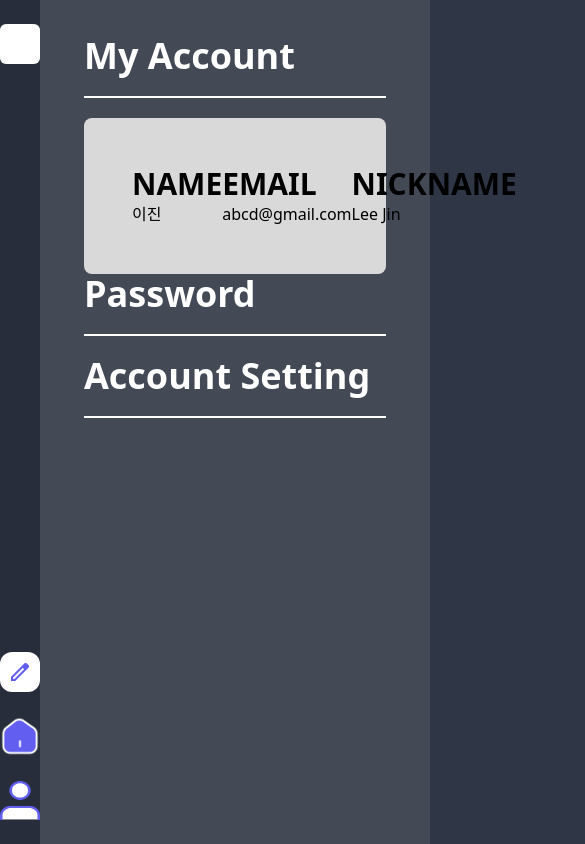
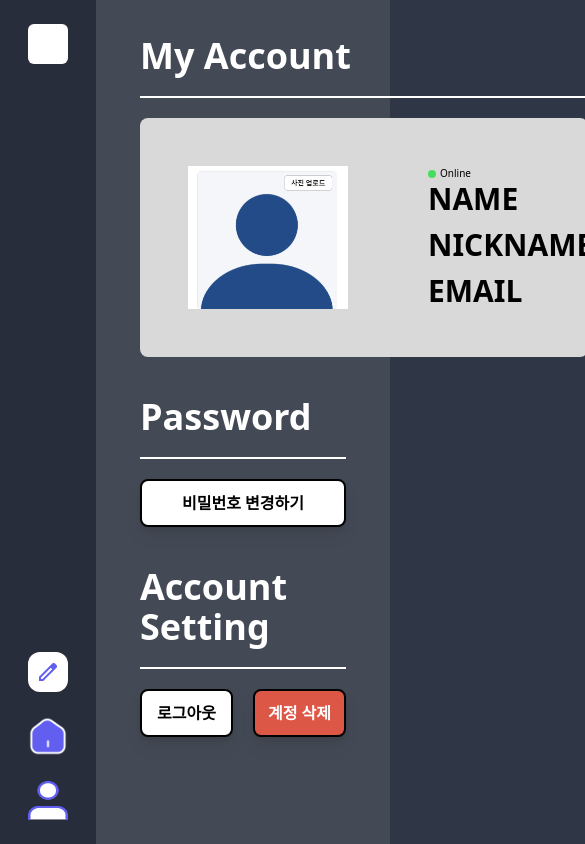
Before and after one commit to project-web-chatty/chatty-web, a React (Create React App) app: page /usersetting in a window 390 px wide. Shown: the top 844 px of the page, 585 px wide, since content can reach past the window. Built offline with nearby package versions, Linux system fonts and the light colour scheme.

Commit message:
Design: 유저세팅 UI 완성(반응형 없음)

```diff
--- a/src/pages/UserSetting.tsx
+++ b/src/pages/UserSetting.tsx
@@ -2,6 +2,7 @@ import { useState } from "react";
 import HomeLogo from "../styles/images/home-logo.png";
 import MessageLogo from "../styles/images/message-logo.png";
 import UserLogo from "../styles/images/user-logo.png";
+import image_profile from "../assets/image/image_profile-simple.png";
 
 function UserSetting() {
   const [isWorkspaceModalOpen, setIsWorkspaceModalOpen] = useState(false);
@@ -14,7 +15,7 @@ function UserSetting() {
 
   return (
     <div className="flex">
-      <div className="w-24 min-h-screen flex flex-col justify-between bg-outerTab">
+      <div className="w-24 h-screen fixed flex flex-col justify-between bg-outerTab">
         <div className="mx-auto mt-6 bg-white w-10 h-10 rounded-md"></div>
         <div className="mx-auto mb-6">
           <div
@@ -31,35 +32,68 @@ function UserSetting() {
           <img className="inset-x-0 bottom-0 w-10 h-10" src={UserLogo} alt="" />
         </div>
       </div>
-      <div className="bg-chatting min-h-screen w-full py-9 px-11">
-        <div>
+      <div className="absolute left-24 flex flex-col gap-10 bg-chatting min-h-screen w-[calc(100%-96px)] py-9 px-11 ">
+        <div className="min-w-[448px]">
           <h2 className="text-white font-bold text-4xl">My Account</h2>
           <div className="border border-white w-full my-5"></div>
           <div className="flex bg-lightGray rounded-lg p-12">
-            <div id="picture" className="h-full w-12 bg-white">
-              <img />
+            <div id="picture" className="h-full bg-white mr-20">
+              <img
+                className="h-full w-full max-w-52 min-w-40"
+                src={image_profile}
+                alt="프로필 미지정 이미지"
+              />
             </div>
-            <div>
-              <h3 className="font-bold text-3xl">NAME</h3>
-              <p>이진</p>
-            </div>
-            <div>
-              <h3 className="font-bold text-3xl">EMAIL</h3>
-              <p>abcd@gmail.com</p>
-            </div>
-            <div>
-              <h3 className="font-bold text-3xl">NICKNAME</h3>
-              <p>Lee Jin</p>
+            <div className="flex flex-col justify-between">
+              <div className="flex items-center">
+                <div>
+                  <div className="flex items-center">
+                    <div className="w-[8px] h-[8px] bg-green rounded-[50%] mr-1"></div>
+                    <div className="text-[10px]">Online</div>
+                  </div>
+                  <h3 className="font-bold text-3xl min-w-52">NAME</h3>
+                </div>
+                <p>이진</p>
+              </div>
+              <div className="flex items-center">
+                <h3 className="font-bold text-3xl min-w-52">NICKNAME</h3>
+                <p>Lee Jin</p>
+              </div>
+              <div className="flex items-center">
+                <h3 className="font-bold text-3xl min-w-52">EMAIL</h3>
+                <p>abcd@gmail.com</p>
+              </div>
             </div>
           </div>
         </div>
-        <div>
+        <div className="max-w-md">
           <h2 className="text-white font-bold text-4xl">Password</h2>
-          <div className="border border-white w-full my-5 max-w-md"></div>
+          <div className="border border-white w-full my-5"></div>
+          <button
+            type="button"
+            className="h-12 w-full rounded-lg bg-white p-2 hover:bg-opacity-50 drop-shadow-lg border-2 border-black font-semibold"
+          >
+            비밀번호 변경하기
+          </button>
         </div>
-        <div>
+        <div className="max-w-md">
           <h2 className="text-white font-bold text-4xl">Account Setting</h2>
-          <div className="border border-white w-full my-5 max-w-md"></div>
+          <div className="border border-white w-full my-5 "></div>
+          <div className="flex justify-between gap-5">
+            <button
+              type="button"
+              className="h-12 w-full rounded-lg bg-white p-2 hover:bg-opacity-50 drop-shadow-lg border-2 border-black font-semibold"
+            >
+              로그아웃
+            </button>
+            <button
+              onClick={() => {}}
+              type="button"
+              className="h-12 w-full rounded-lg p-2 hover:bg-opacity-50 drop-shadow-lg border-2 border-black bg-orange text-white font-semibold"
+            >
+              계정 삭제
+            </button>
+          </div>
         </div>
       </div>
     </div>
```
Also changed, not shown: src/assets/image/image_profile-simple.png (added).
